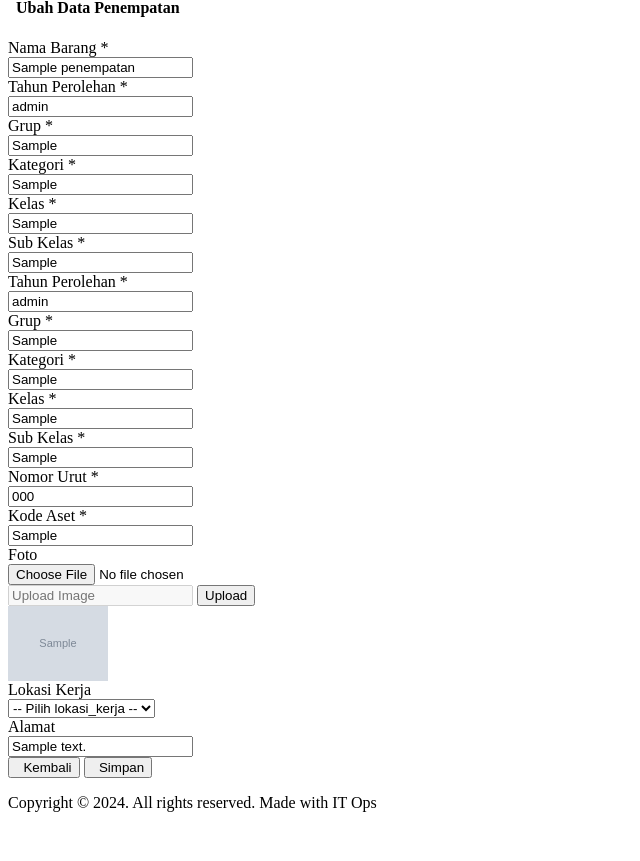
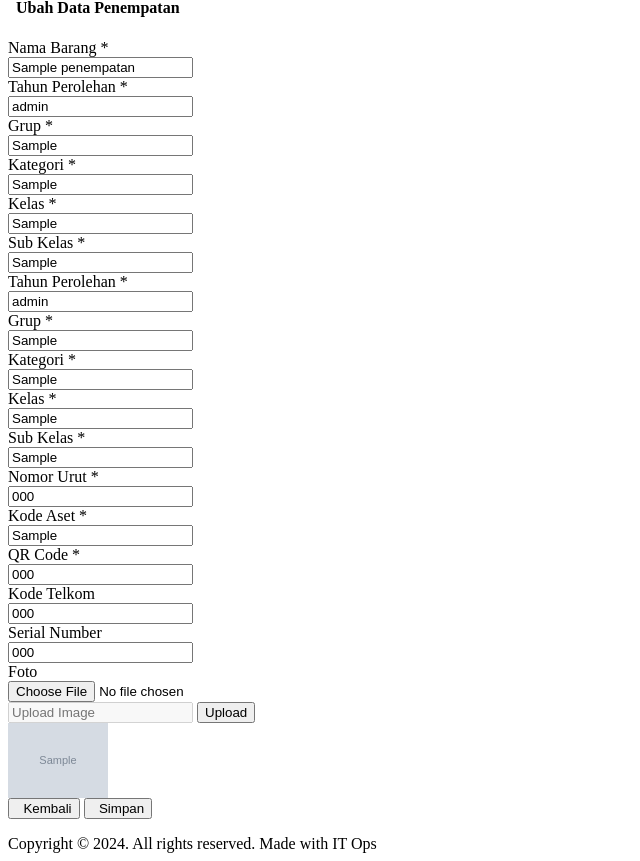
Before and after one commit to Abedmuh/Sipancet, a PHP site: page /penempatan/ubah_data_penempatan.php?id=1 in a window 1280 px wide. Shown: the part 362-1223 px from the top of the page, without its empty margins (0-640 px from the left). Before the commit the page ends 1174 px from the top, so only its background shows below. Run offline with PHP 8.4, Linux system fonts and the light colour scheme; a user stored in the database is signed in; data comes from the database, SQL or seed files in the repository; tables that the repository leaves empty or names only in its code hold one stand-in row (values such as "Sample post"); grey boxes marked "Sample" are stand-in pictures.

Commit message:
Fix: edit

```diff
--- a/penempatan/ubah_data_penempatan.php
+++ b/penempatan/ubah_data_penempatan.php
@@ -34,16 +34,6 @@ if (isset($_POST['submit'])) {
     $qr_code = $_POST['qr_code'];
     $kode_telkom = $_POST['kode_telkom'];
     $serial_number = $_POST['serial_number'];
-
-    if ($penempatan['email'] != $email) {
-        $cekEmail = $koneksi->fetch_one_assoc($koneksi->query("SELECT * FROM login WHERE `email` = '$email'"));
-
-        if ($cekEmail != null) {
-            echo "<script>Swal.fire('Gagal', 'Email sudah dipakai oleh akun lainnya', 'error')</script>";
-        } else {
-            $koneksi->query("UPDATE login SET email = '$email' WHERE email = '" . $penempatan['email'] . "'");
-        }
-    }
 
     $koneksi->query("UPDATE penempatan SET nama_barang = '$nama_barang', tahun_perolehan = '$tahun_perolehan', grup = '$grup', kategori = '$kategori', kelas = '$kelas', sub_kelas = '$sub_kelas', nomor_urut = '$nomor_urut', kode_aset = '$kode_aset', qr_code = '$qr_code', kode_telkom = '$kode_telkom', serial_number = '$serial_number'" . ($foto ? ", foto = '$foto'" : "") . " WHERE id = '$id_lama'");
     echo "<script>Swal.fire('Berhasil', 'Data penempatan berhasil diubah', 'success').then(() => window.location = 'lihat_data_penempatan.php')</script>";
@@ -120,8 +110,6 @@ if (isset($_POST['submit'])) {
                             </div>
                         </div>
                     </div>
-                </div>
-                <div class="row">
                 <div class="col-md-6">
                         <div class="form-group row">
                             <label class="col-sm-3 col-form-label">Grup <span class="text-danger">*</span></label>
@@ -130,6 +118,8 @@ if (isset($_POST['submit'])) {
                             </div>
                         </div>
                     </div>
+                </div>
+                <div class="row">
                     <div class="col-md-6">
                         <div class="form-group row">
                             <label class="col-sm-3 col-form-label">Kategori <span class="text-danger">*</span></label>
@@ -138,8 +128,6 @@ if (isset($_POST['submit'])) {
                             </div>
                         </div>
                     </div>
-                </div>
-                <div class="row">
                 <div class="col-md-6">
                         <div class="form-group row">
                             <label class="col-sm-3 col-form-label">Kelas <span class="text-danger">*</span></label>
@@ -148,6 +136,8 @@ if (isset($_POST['submit'])) {
                             </div>
                         </div>
                     </div>
+                </div>
+                <div class="row">
                     <div class="col-md-6">
                         <div class="form-group row">
                             <label class="col-sm-3 col-form-label">Sub Kelas <span class="text-danger">*</span></label>
@@ -156,8 +146,6 @@ if (isset($_POST['submit'])) {
                             </div>
                         </div>
                     </div>
-                </div>
-                <div class="row">
                 <div class="col-md-6">
                         <div class="form-group row">
                             <label class="col-sm-3 col-form-label">Nomor Urut <span class="text-danger">*</span></label>
@@ -166,6 +154,8 @@ if (isset($_POST['submit'])) {
                             </div>
                         </div>
                     </div>
+                </div>
+                <div class="row">
                     <div class="col-md-6">
                         <div class="form-group row">
                             <label class="col-sm-3 col-form-label">Kode Aset <span class="text-danger">*</span></label>
@@ -174,6 +164,34 @@ if (isset($_POST['submit'])) {
                             </div>
                         </div>
                     </div>
+                    <div class="col-md-6">
+                    <div class="form-group row">
+                            <label class="col-sm-3 col-form-label">QR Code <span class="text-danger">*</span></label>
+                            <div class="col-sm-9">
+                                <input type="qr_code" class="form-control" name="qr_code" value="<?= $penempatan['qr_code'] ?>" />
+                            </div>
+                        </div>
+                    </div>
+                </div>
+                <div class="row">
+                    <div class="col-md-6">
+                        <div class="form-group row">
+                            <label class="col-sm-3 col-form-label">Kode Telkom <span class="text-danger"></span></label>
+                            <div class="col-sm-9">
+                                <input type="kode_telkom" class="form-control" name="kode_telkom" value="<?= $penempatan['kode_telkom'] ?>" />
+                            </div>
+                        </div>
+                    </div>
+                    <div class="col-md-6">
+                        <div class="form-group row">
+                            <label class="col-sm-3 col-form-label">Serial Number  <span class="text-danger"></span></label>
+                            <div class="col-sm-9">
+                                <input type="serial_number" class="form-control" name="serial_number" value="<?= $penempatan['serial_number'] ?>" />
+                            </div>
+                        </div>
+                    </div>
+                </div>
+                <div class="row">
                     <div class="col-md-6">
                         <div class="form-group row">
                             <label class="col-sm-3 col-form-label">Foto</label>
@@ -194,28 +212,6 @@ if (isset($_POST['submit'])) {
                         <?php if ($penempatan['foto']) : ?>
                             <img src="foto/<?= $penempatan['foto'] ?>" alt="Foto penempatan" width="100">
                         <?php endif; ?>
-                    </div>
-                </div>
-                <div class="row">
-                    <div class="col-md-6">
-                        <div class="form-group row">
-                            <label class="col-sm-3 col-form-label">Lokasi Kerja <span class="text-danger"></span></label>
-                            <div class="col-sm-9">
-                                <select class="form-control" id="lokasi_kerja" name="lokasi_kerja">
-                                    <option value="" selected hidden disabled>-- Pilih lokasi_kerja --</option>
-                                    <option value="HO" <?= $penempatan['lokasi_kerja'] == 'HO' ? 'selected' : '' ?>>HO</option>
-                                    <option value="Cabang" <?= $penempatan['lokasi_kerja'] == 'Cabang' ? 'selected' : '' ?>>Cabang</option>
-                                </select>
-                            </div>
-                        </div>
-                    </div>
-                    <div class="col-md-6">
-                        <div class="form-group row">
-                            <label class="col-sm-3 col-form-label">Alamat <span class="text-danger"></span></label>
-                            <div class="col-sm-9">
-                                <input type="alamat" class="form-control" name="alamat" value="<?= $penempatan['alamat'] ?>" />
-                            </div>
-                        </div>
                     </div>
                 </div>
                 <div class="clearfix">
```
